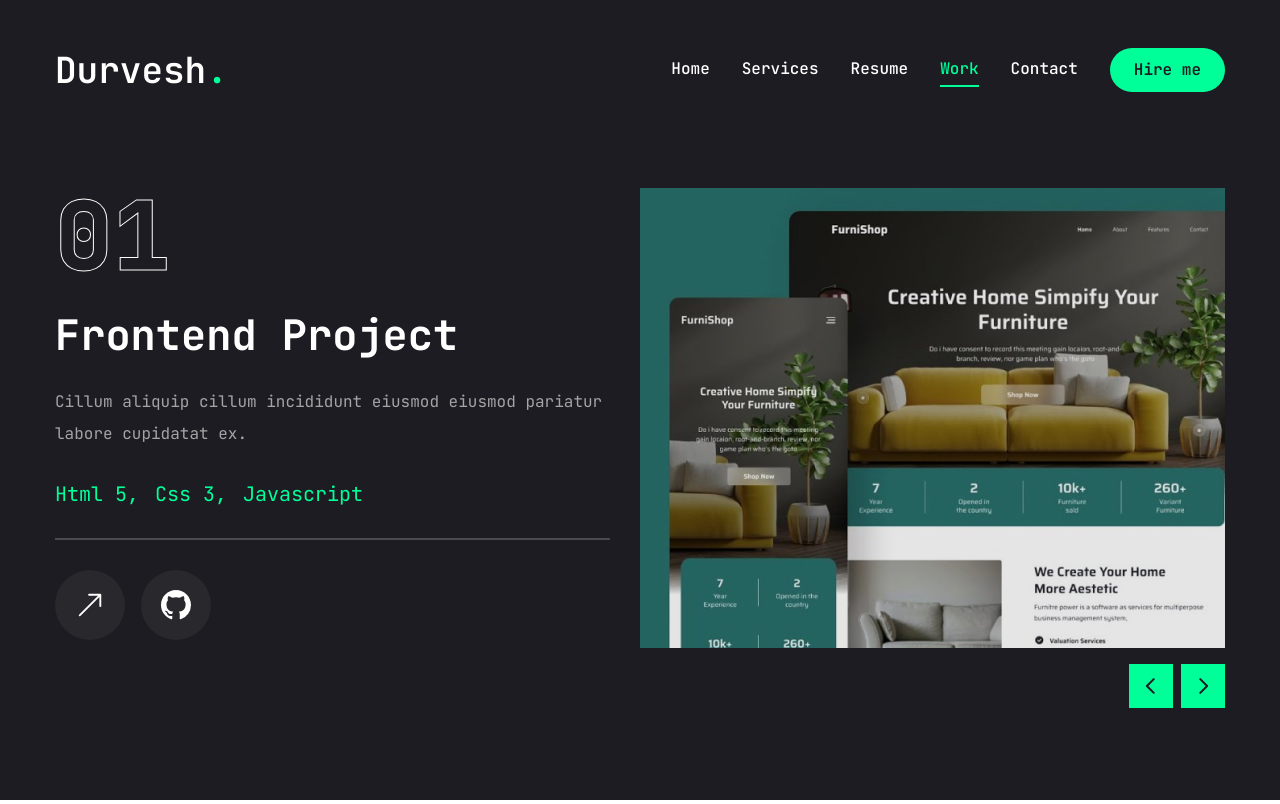
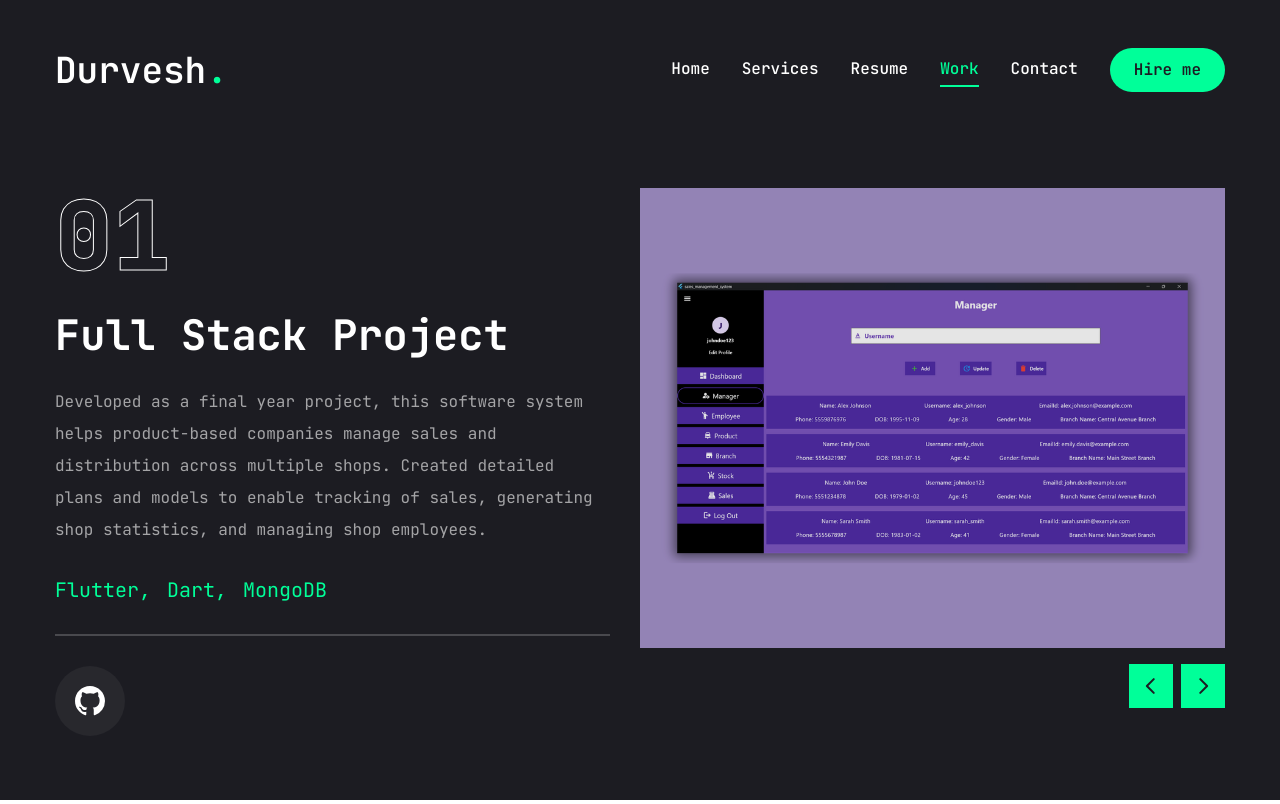
Before and after one commit to DurveshMore8/durveshmore, a Next.js app: page /work in a window 1280 px wide. Built offline with nearby package versions, Linux system fonts and the light colour scheme.

Commit message:
projects section updated along with images

```diff
--- a/app/page.jsx
+++ b/app/page.jsx
@@ -19,9 +19,9 @@ const Home = () => {
               <span className="text-accent">Durvesh More</span>
             </h1>
             <p className="max-w-[500px] mb-9 text-white/80">
-              Proficient in software development, website creation, application
-              building, and UI/UX design, ensuring quality, efficiency, and user
-              satisfaction.
+              Proficient in software, website, and app development, delivering
+              custom, high-performance solutions that meet client needs, enhance
+              user experience, and ensure scalability and security
             </p>
             {/* button and socials */}
             <div className="flex flex-col xl:flex-row items-center gap-8">
--- a/app/work/page.jsx
+++ b/app/work/page.jsx
@@ -22,24 +22,24 @@ import WorkSliderBtns from "@/components/WorkSliderBtns";
 const projects = [
   {
     num: "01",
-    category: "frontend",
-    title: "project 1",
+    category: "Full Stack",
+    title: "Sales Management System",
     description:
-      "Cillum aliquip cillum incididunt eiusmod eiusmod pariatur labore cupidatat ex.",
-    stack: [{ name: "Html 5" }, { name: "Css 3" }, { name: "Javascript" }],
+      "Developed as a final year project, this software system helps product-based companies manage sales and distribution across multiple shops. Created detailed plans and models to enable tracking of sales, generating shop statistics, and managing shop employees.",
+    stack: [{ name: "Flutter" }, { name: "Dart" }, { name: "MongoDB" }],
     image: "/assets/work/thumb1.png",
     live: "",
-    github: "",
+    github: "https://github.com/DurveshMore8/Sales-Management-System",
   },
   {
     num: "02",
-    category: "fullstack",
-    title: "project 2",
+    category: "Frontend",
+    title: "A chemical company website",
     description:
-      "Cillum aliquip cillum incididunt eiusmod eiusmod pariatur labore cupidatat ex.",
-    stack: [{ name: "Next.js" }, { name: "Tailwind.css" }, { name: "Node.js" }],
+      " Created a responsive static website for a chemical company, showcasing their product range and company information. Designed a professional interface to effectively present the company’s offerings",
+    stack: [{ name: "Next.js" }, { name: "React.js" }],
     image: "/assets/work/thumb2.png",
-    live: "",
+    live: "https://navdeep.safarispot.in/",
     github: "",
   },
   {
@@ -108,6 +108,7 @@ const Work = () => {
               {/* buttons */}
               <div className="flex items-center gap-4">
                 {/* live project button */}
+                {project.live && (
                   <Link href={project.live}>
                     <TooltipProvider delayDuration={100}>
                       <Tooltip>
@@ -120,7 +121,10 @@ const Work = () => {
                       </Tooltip>
                     </TooltipProvider>
                   </Link>
+                )}
+
                 {/* github project button */}
+                {project.github && (
                   <Link href={project.github}>
                     <TooltipProvider delayDuration={100}>
                       <Tooltip>
@@ -133,6 +137,7 @@ const Work = () => {
                       </Tooltip>
                     </TooltipProvider>
                   </Link>
+                )}
               </div>
             </div>
           </div>
```
Also changed, not shown: public/assets/work/thumb1.png, public/assets/work/thumb2.png. Lines whose indentation alone changed are shown as unchanged.
